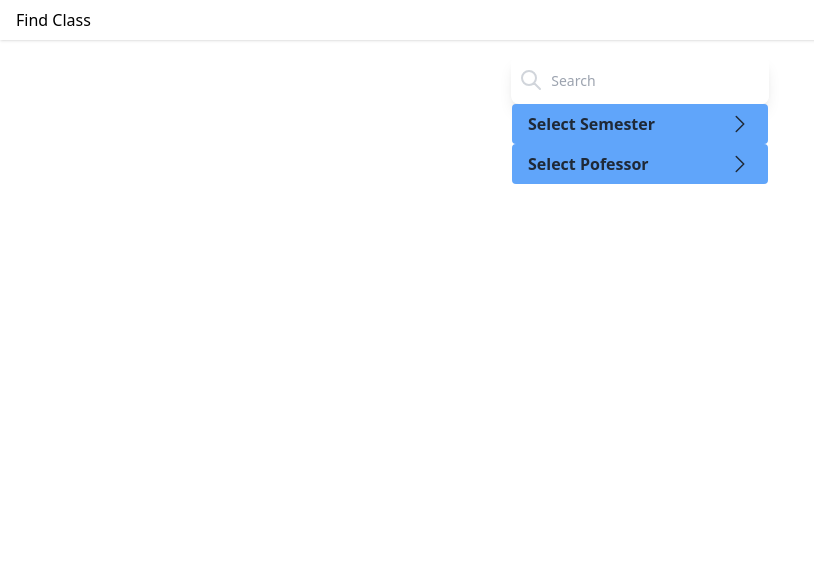
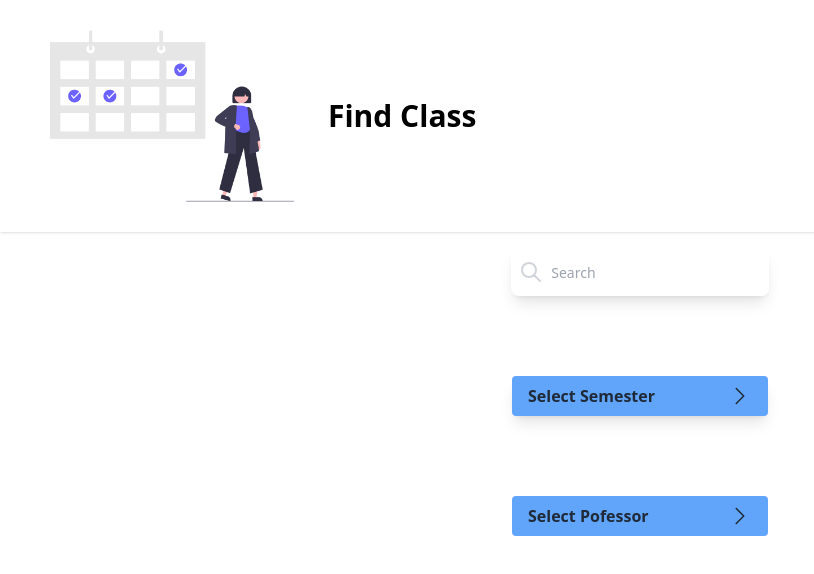
Before and after one commit to swaubhik/findclassApp, a Vue app: page / in a window 1280 px wide. Shown: the top 574 px of the page, without its empty margins (0-814 px from the left). Built offline with nearby package versions, Linux system fonts and the light colour scheme.

Commit message:
Update HomeView.vue

```diff
--- a/src/views/HomeView.vue
+++ b/src/views/HomeView.vue
@@ -1,11 +1,12 @@
 <template>
-  <header class="shadow py-2 px-4">
-    <h1>Find Class</h1>
+  <header class="shadow py-2 px-4 flex items-center">
+    <img class="w-1/4" src="../../public/bg-logo.png" alt="logo" />
+    <h1 class="text-3xl font-bold">Find Class</h1>
   </header>
   <main>
-    <div class="flex p-4 items-center flex-col justify-between h-full">
+    <div class="flex relative p-4 items-center flex-col gap-20 justify-between h-full">
       <AppSearch />
-      <AppDropdown :options="semesters" selectedValue="Select Semester" />
+      <AppDropdown class="shadow-lg" :options="semesters" selectedValue="Select Semester" />
       <multilevel-dropdown :options="faculties" @selected="onOptionSelected" :keep-open="true" />
     </div>
   </main>
```
